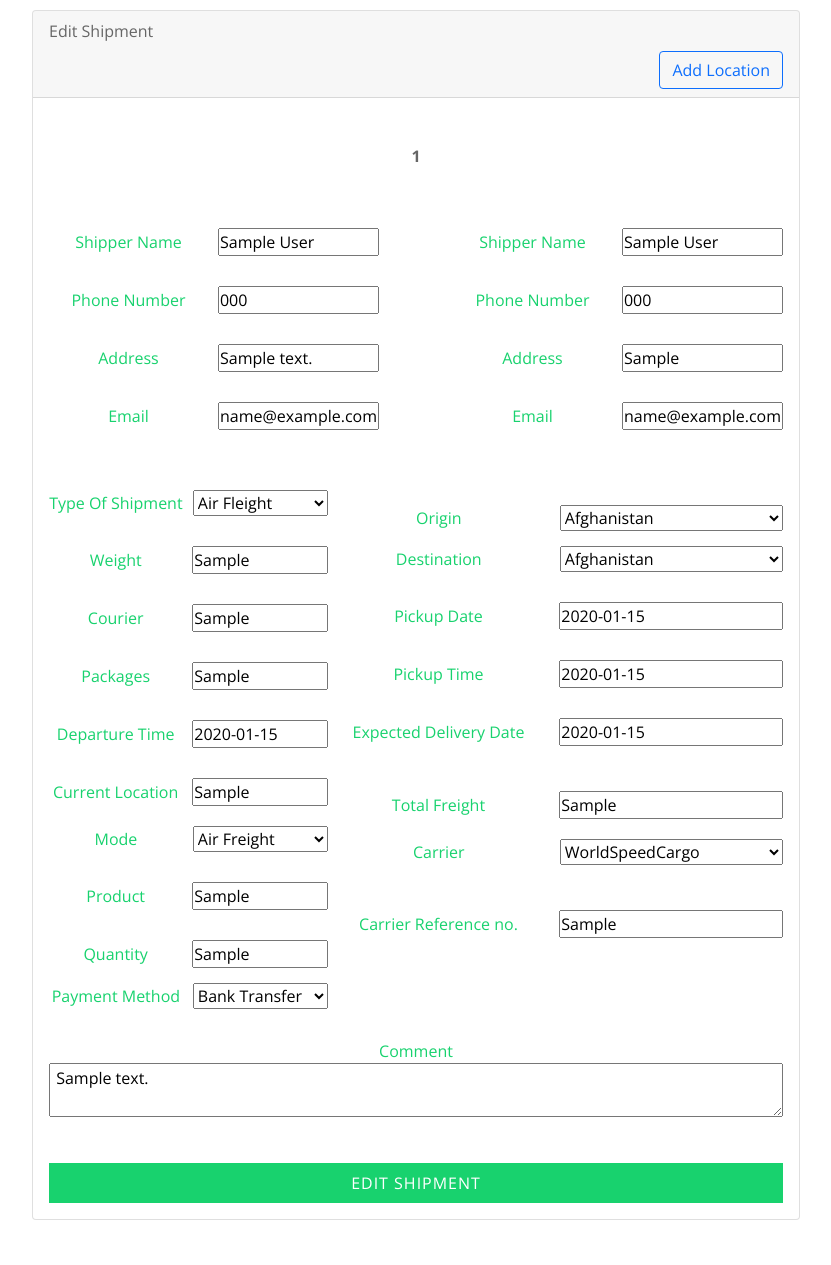
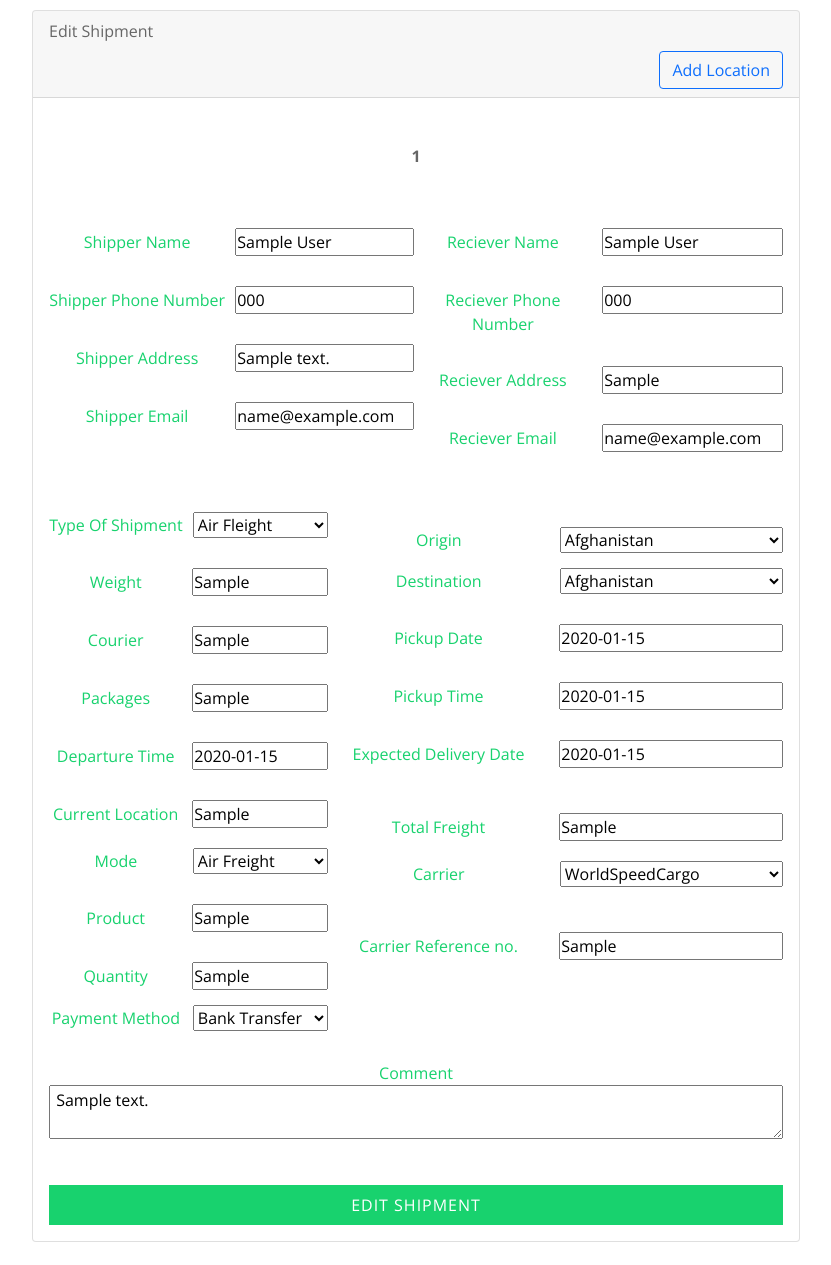
Before and after one commit to morganhezekiah/worldspeedcargo, a Django app: page /users/shipment-detail/1 in a window 1280 px wide. Shown: the part 74-1339 px from the top of the page, without its empty margins (224-1055 px from the left). Run offline with Django 3.2, Linux system fonts and the light colour scheme; a user stored in the database is signed in; tables that the repository leaves empty hold one stand-in row (values such as "Sample post"); some libraries are stand-ins or nearby versions.

Commit message:
client reuiremen

```diff
--- a/pages/templates/pages/track_shipment_details.html
+++ b/pages/templates/pages/track_shipment_details.html
@@ -272,7 +272,7 @@ scratch. This page gets rid of all links and provides the needed markup only.
 
               <strong><i class="fa fa-map-marker margin-r-5"></i> Location</strong>
 
-              <p class="text-muted">{{ shipment.shipper_address }}</p>
+              <p class="text-muted">{{ shipment.reciever_address }}</p>
             </div>
             <!-- /.box-body -->
           </div>
--- a/users/templates/users/auth/shipment-details.html
+++ b/users/templates/users/auth/shipment-details.html
@@ -23,18 +23,18 @@
                         </div>
 
                         <div class="input-wrapper" style="display:flex;align-items:baseline">
-                            <label style="color:#18d26e;width:100%">Phone Number</label>
+                            <label style="color:#18d26e;width:100%">Shipper Phone Number</label>
                             <input type="text" required value="{{ shipment.shipper_phone }}" style="padding:0px;margin-left:10px;width:100%" name="shipper_phone" />
                         </div>
 
 
                         <div class="input-wrapper" style="display:flex;align-items:baseline">
-                            <label style="color:#18d26e;width:100%">Address</label>
+                            <label style="color:#18d26e;width:100%">Shipper Address</label>
                             <input type="text" required value="{{ shipment.shipper_address }}" style="padding:0px;margin-left:10px;width:100%" name="shipper_address" />
                         </div>
 
                         <div class="input-wrapper" style="display:flex;align-items:baseline">
-                            <label style="color:#18d26e;width:100%">Email</label>
+                            <label style="color:#18d26e;width:100%">Shipper Email</label>
                             <input type="text" required value="{{ shipment.shipper_email }}" style="padding:0px;margin-left:10px;width:100%" name="shipper_email" />
                         </div>
                     </div>
@@ -43,23 +43,23 @@
 
                      <div>
                         <div class="input-wrapper" style="display:flex;align-items:baseline">
-                            <label style="color:#18d26e;width:100%">Shipper Name</label>
+                            <label style="color:#18d26e;width:100%">Reciever Name</label>
                             <input type="text" required value="{{ shipment.reciever_name }}" style="padding:0px;margin-left:10px;width:100%" name="reciever_name" />
                         </div>
 
                         <div class="input-wrapper" style="display:flex;align-items:baseline">
-                            <label style="color:#18d26e;width:100%">Phone Number</label>
+                            <label style="color:#18d26e;width:100%">Reciever Phone Number</label>
                             <input type="text" required value="{{ shipment.reciever_phone }}" style="padding:0px;margin-left:10px;width:100%" name="reciever_phone" />
                         </div>
 
 
                         <div class="input-wrapper" style="display:flex;align-items:baseline">
-                            <label style="color:#18d26e;width:100%">Address</label>
+                            <label style="color:#18d26e;width:100%">Reciever Address</label>
                             <input type="text" required value={{ shipment.reciever_address }} style="padding:0px;margin-left:10px;width:100%" name="reciever_address" />
                         </div>
 
                         <div class="input-wrapper" style="display:flex;align-items:baseline">
-                            <label style="color:#18d26e;width:100%">Email</label>
+                            <label style="color:#18d26e;width:100%">Reciever Email</label>
                             <input type="text" required value={{ shipment.reciever_email }} style="padding:0px;margin-left:10px;width:100%" name="reciever_email" />
                         </div>
                     </div>
```
